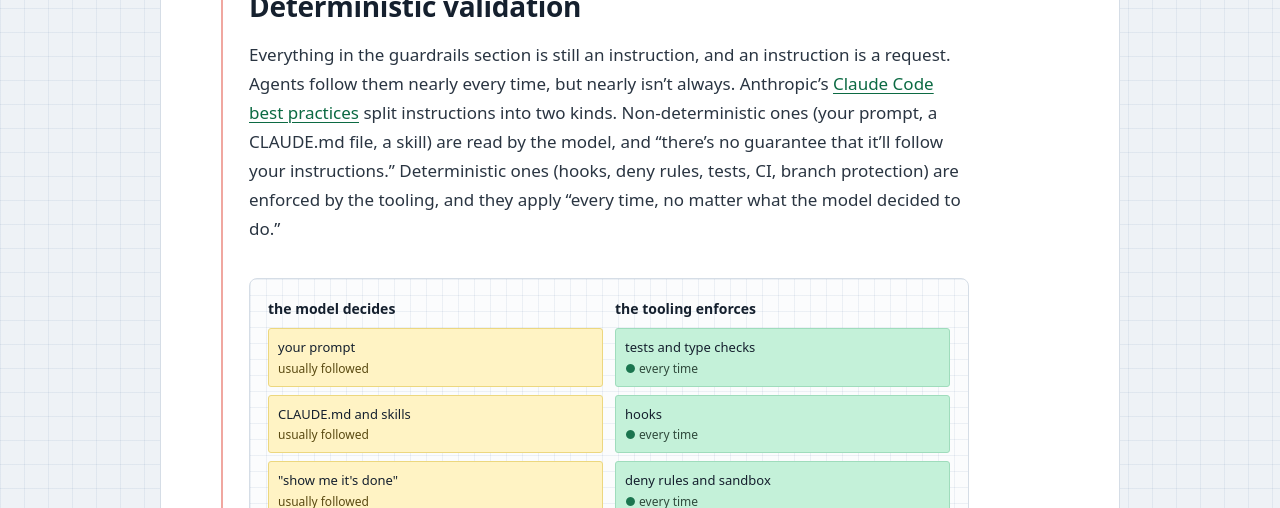
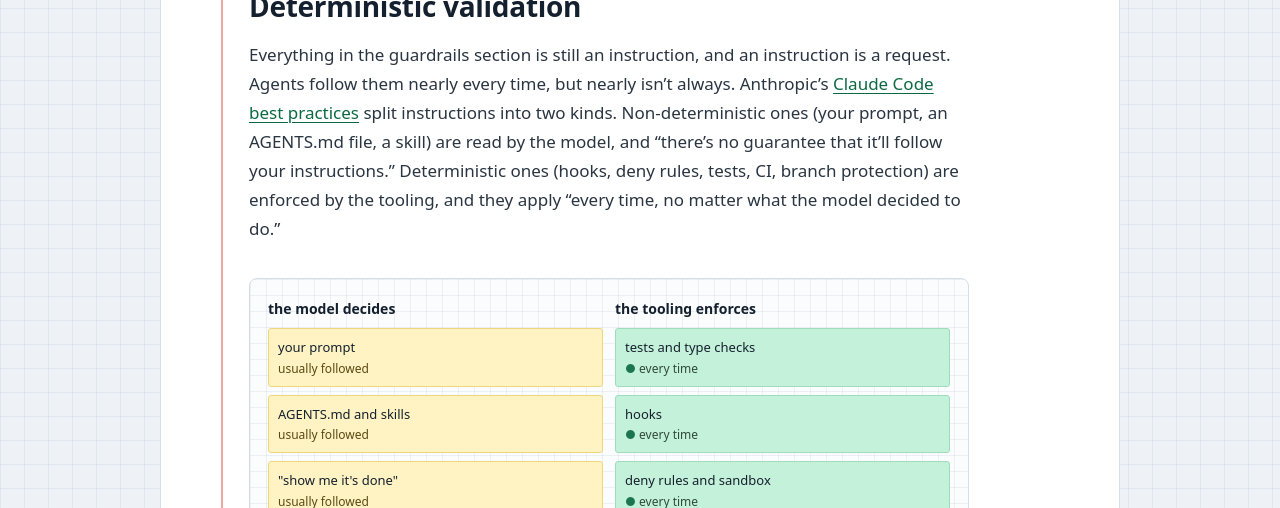
Before and after one commit to JoshWein/blog, a Jekyll site: the page built from _posts/2026-11-21-multi-agent-workflows.md, in a window 1280 px wide and 900 px high, scrolled down 8593 px. Shown: the part 159-667 px from the top of the window. Built offline with Jekyll 4.4.1, drawn with Linux system fonts in a browser that asks for light colours; some web fonts are replaced; comment, search, counter and statistics services are not loaded.

Commit message:
Say AGENTS.md instead of CLAUDE.md
Co-Authored-By: Claude Opus 5.5 <noreply@anthropic.com>
Claude-Session: https://claude.ai/code/session_01HtAirmGQyAcmjJao62wzYe

```diff
--- a/_posts/2026-11-21-multi-agent-workflows.md
+++ b/_posts/2026-11-21-multi-agent-workflows.md
@@ -253,13 +253,13 @@ The other guardrails are the ones I've already mentioned. Grill before building
 
 ## Deterministic validation
 
-Everything in the guardrails section is still an instruction, and an instruction is a request. Agents follow them nearly every time, but nearly isn't always. Anthropic's [Claude Code best practices](https://code.claude.com/docs/en/best-practices) split instructions into two kinds. Non-deterministic ones (your prompt, a CLAUDE.md file, a skill) are read by the model, and "there's no guarantee that it'll follow your instructions." Deterministic ones (hooks, deny rules, tests, CI, branch protection) are enforced by the tooling, and they apply "every time, no matter what the model decided to do."
+Everything in the guardrails section is still an instruction, and an instruction is a request. Agents follow them nearly every time, but nearly isn't always. Anthropic's [Claude Code best practices](https://code.claude.com/docs/en/best-practices) split instructions into two kinds. Non-deterministic ones (your prompt, an AGENTS.md file, a skill) are read by the model, and "there's no guarantee that it'll follow your instructions." Deterministic ones (hooks, deny rules, tests, CI, branch protection) are enforced by the tooling, and they apply "every time, no matter what the model decided to do."
 
 <figure class="diagram">
-<div class="cc two" role="img" aria-label="Two columns. Instructions the model decides whether to follow: your prompt, CLAUDE.md and skills, asking it to prove it's done, and its own summary of what it did. Rules the tooling enforces: tests and type checks, hooks, deny rules and the sandbox, and CI with branch protection.">
+<div class="cc two" role="img" aria-label="Two columns. Instructions the model decides whether to follow: your prompt, AGENTS.md and skills, asking it to prove it's done, and its own summary of what it did. Rules the tooling enforces: tests and type checks, hooks, deny rules and the sandbox, and CI with branch protection.">
   <div class="col"><p class="cc-h">the model decides</p>
     <div class="card wait">your prompt<small>usually followed</small></div>
-    <div class="card wait">CLAUDE.md and skills<small>usually followed</small></div>
+    <div class="card wait">AGENTS.md and skills<small>usually followed</small></div>
     <div class="card wait">"show me it's done"<small>usually followed</small></div>
     <div class="card wait">its own summary<small>usually right</small></div>
   </div>
```
